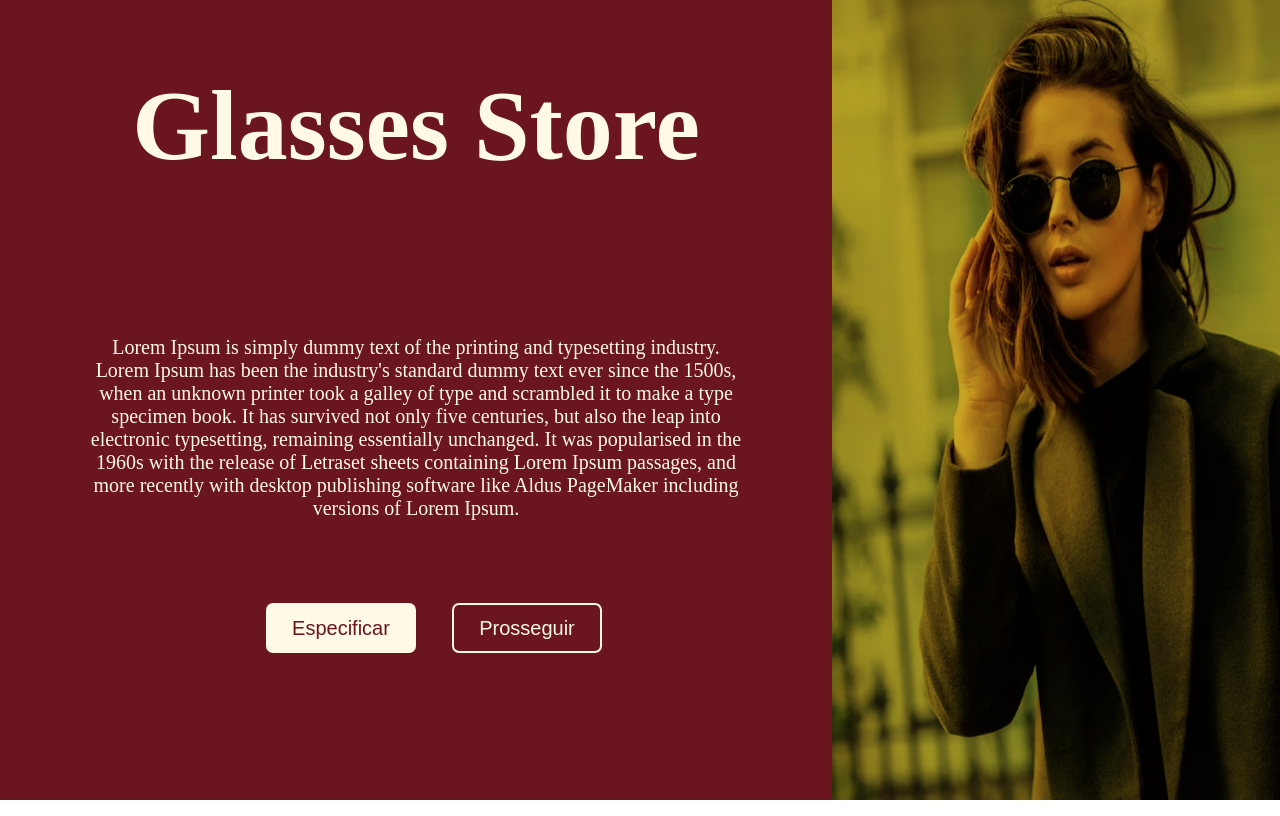
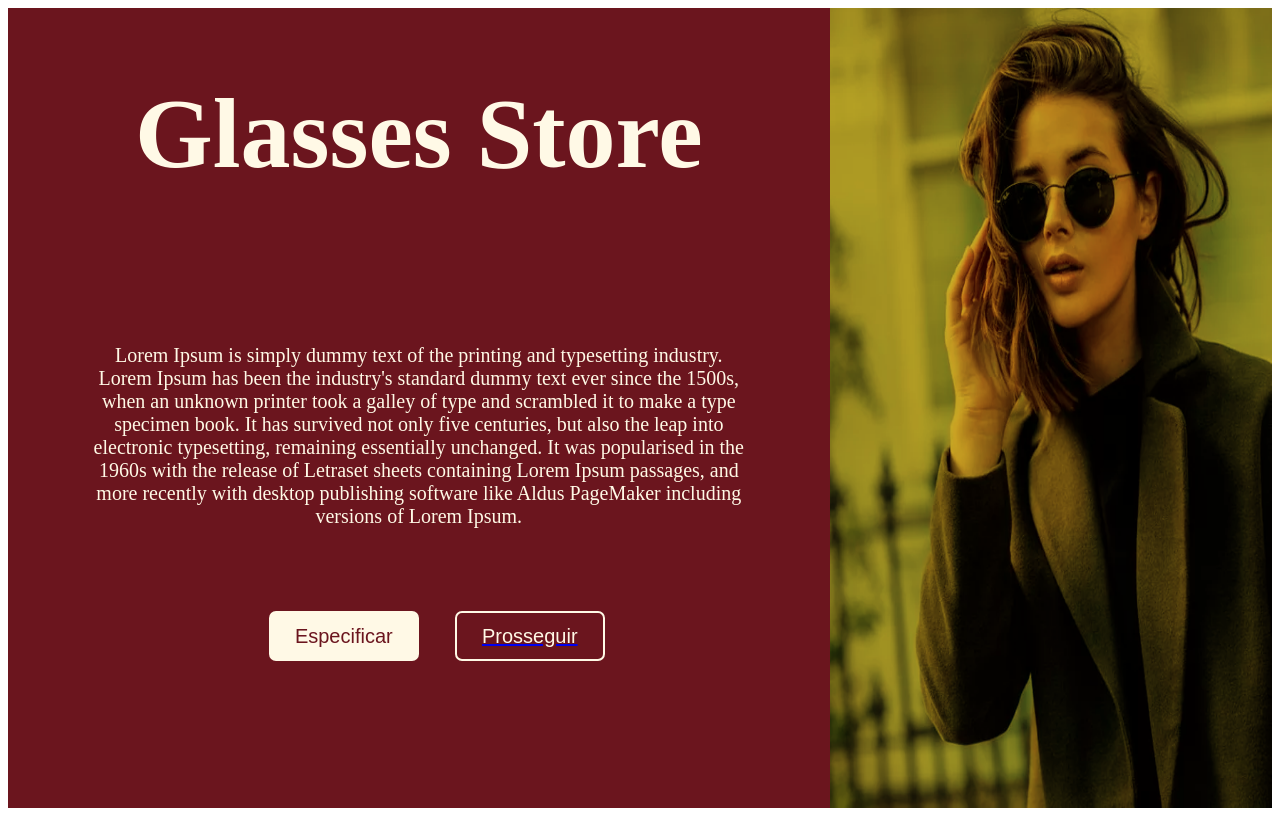
Before and after one commit to Gthalles/glasses-store, a React (Vite) app: page /welcome in a window 1280 px wide. Built offline with nearby package versions, Linux system fonts and the light colour scheme.

Commit message:
Refactor global styles.

```diff
--- a/index.css
+++ /dev/null
@@ -1,8 +0,0 @@
-* {
-    margin: 0;
-    padding: 0;
-    list-style: none;
-    text-decoration: none;
-    box-sizing: border-box;
-    font-weight: 300;
-}
--- a/index.html
+++ b/index.html
@@ -5,7 +5,7 @@
     <meta name="viewport" content="width=device-width, initial-scale=1.0" />
     <title>Glasses Store</title>
     <link rel="icon" type="image/png" href="/fivicon.png" />
-    <link rel="stylesheet" href="./index.css" />
+    <link rel="stylesheet" href="/src//styles/index.css" />
     <link rel="stylesheet" href="https://fonts.googleapis.com/css2?family=Pacifico&family=Roboto:ital,wght@0,300;0,400;0,500;0,700;1,400&display=swap" />
     <link rel="stylesheet" href="https://fonts.googleapis.com/css2?family=Montserrat:wght@200;400;500;700&display=swap" />
     <link rel="stylesheet" href="https://cdnjs.cloudflare.com/ajax/libs/font-awesome/4.7.0/css/font-awesome.min.css" />
```
